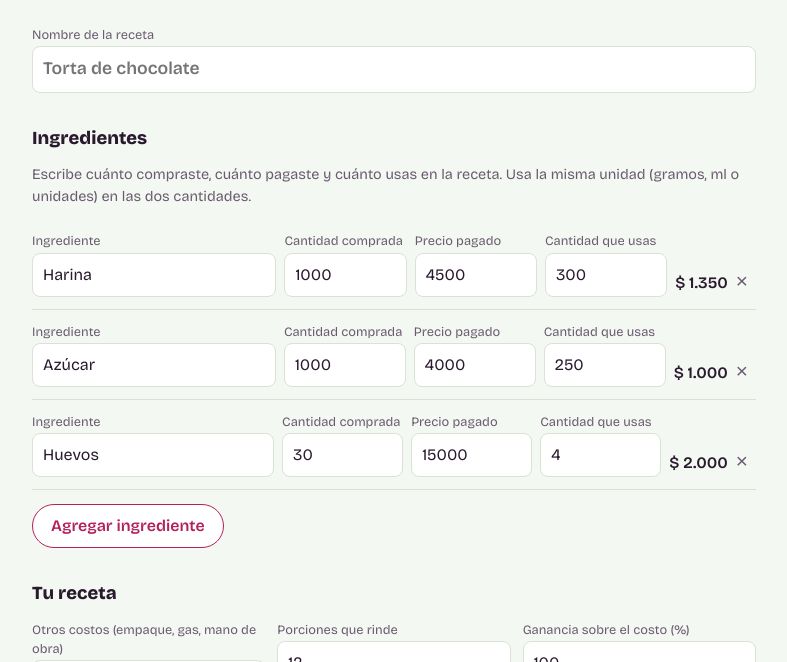
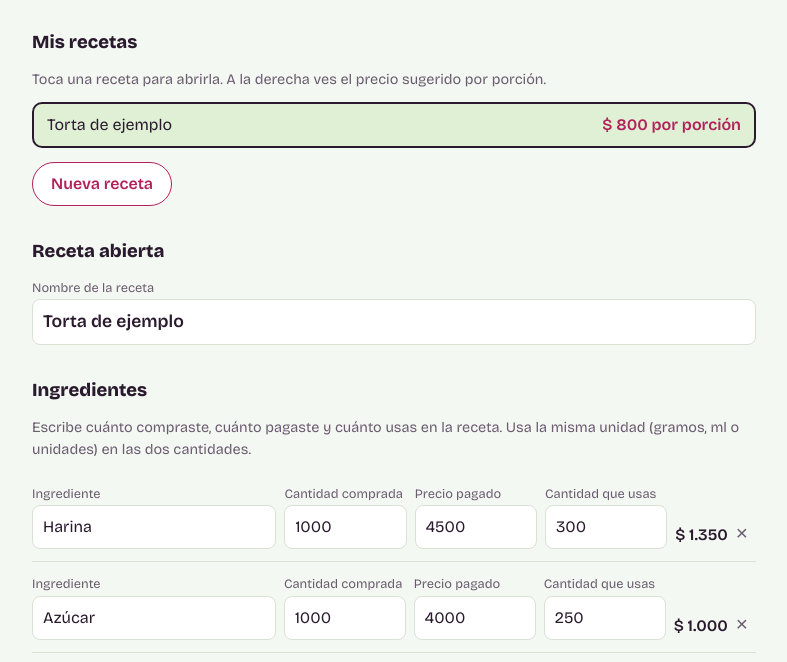
Before and after one commit to sheleiny-dev/costeo-reposteria, a plain HTML site: page index.html in a window 1280 px wide. Shown: the part 135-797 px from the top of the page, without its empty margins (246-1033 px from the left). Drawn offline with nearby package versions, Linux system fonts and the light colour scheme.

Commit message:
Actualizo calculadora

```diff
--- a/index.html
+++ b/index.html
@@ -30,6 +30,30 @@
   h2 { font-size: 1.15rem; margin: 32px 0 12px; }
   .nota { color: var(--suave); font-size: .9rem; margin: 0 0 12px; }
 
+  /* Lista de recetas */
+  .lista { list-style: none; padding: 0; margin: 0 0 14px; display: grid; gap: 8px; }
+  .item {
+    width: 100%; display: flex; justify-content: space-between; align-items: baseline; gap: 12px;
+    text-align: left; font: inherit; color: var(--texto);
+    background: var(--papel); border: 1px solid var(--linea); border-radius: 10px;
+    padding: 10px 14px; cursor: pointer;
+  }
+  .item:hover { border-color: var(--texto); }
+  .item.activa { background: var(--pistacho); border: 2px solid var(--texto); padding: 9px 13px; }
+  .item-precio { color: var(--frambuesa); font-weight: 600; white-space: nowrap; }
+
+  .boton {
+    font: inherit; font-weight: 600;
+    background: var(--papel); color: var(--frambuesa);
+    border: 1.5px solid var(--frambuesa); border-radius: 999px;
+    padding: 9px 18px; cursor: pointer;
+  }
+  .boton:hover { background: var(--frambuesa); color: #fff; }
+  .boton.discreto { color: var(--suave); border: 1px solid var(--linea); font-weight: 400; padding: 8px 16px; }
+  .boton.discreto:hover { color: var(--frambuesa); border-color: var(--frambuesa); background: none; }
+
+  /* Formulario */
+  .nombre-receta input { font-size: 1.1rem; font-weight: 600; }
   .fila {
     display: grid;
     grid-template-columns: 2fr 1fr 1fr 1fr auto;
@@ -55,13 +79,7 @@
     font-size: 1.3rem; cursor: pointer; padding: 4px 8px; border-radius: 6px;
   }
   .quitar:hover { color: var(--frambuesa); }
-  .agregar {
-    margin-top: 14px; font: inherit; font-weight: 600;
-    background: var(--papel); color: var(--frambuesa);
-    border: 1.5px solid var(--frambuesa); border-radius: 999px;
-    padding: 9px 18px; cursor: pointer;
-  }
-  .agregar:hover { background: var(--frambuesa); color: #fff; }
+  #agregar { margin-top: 14px; }
 
   .ajustes { display: grid; grid-template-columns: repeat(3, 1fr); gap: 12px; }
 
@@ -78,16 +96,8 @@
   .detalle dt { font-size: .85rem; color: var(--suave); }
   .detalle dd { margin: 0; font-weight: 600; font-size: 1.1rem; }
 
-  .nombre-receta { margin-bottom: 8px; }
-  .nombre-receta input { font-size: 1.1rem; font-weight: 600; }
-  .pie { margin-top: 28px; display: flex; flex-wrap: wrap; gap: 12px; align-items: center; justify-content: space-between; }
-  .guardado { color: var(--suave); font-size: .9rem; margin: 0; }
-  .reiniciar {
-    font: inherit; background: none; color: var(--suave);
-    border: 1px solid var(--linea); border-radius: 999px;
-    padding: 8px 16px; cursor: pointer;
-  }
-  .reiniciar:hover { color: var(--frambuesa); border-color: var(--frambuesa); }
+  .pie { margin-top: 28px; display: flex; flex-wrap: wrap; gap: 10px; align-items: center; }
+  .guardado { color: var(--suave); font-size: .9rem; margin: 18px 0 0; }
 
   @media (max-width: 620px) {
     .fila { grid-template-columns: 1fr 1fr; }
@@ -101,6 +111,12 @@
   <h1>Costeo de recetas</h1>
   <p class="sub">Calcula cuánto te cuesta cada torta y a qué precio venderla.</p>
 
+  <h2>Mis recetas</h2>
+  <p class="nota">Toca una receta para abrirla. A la derecha ves el precio sugerido por porción.</p>
+  <ul class="lista" id="lista"></ul>
+  <button class="boton" id="nueva" type="button">Nueva receta</button>
+
+  <h2>Receta abierta</h2>
   <div class="nombre-receta">
     <label for="nombreReceta">Nombre de la receta</label>
     <input id="nombreReceta" type="text" placeholder="Torta de chocolate">
@@ -109,9 +125,9 @@
   <h2>Ingredientes</h2>
   <p class="nota">Escribe cuánto compraste, cuánto pagaste y cuánto usas en la receta. Usa la misma unidad (gramos, ml o unidades) en las dos cantidades.</p>
   <div id="ingredientes"></div>
-  <button class="agregar" id="agregar" type="button">Agregar ingrediente</button>
+  <button class="boton" id="agregar" type="button">Agregar ingrediente</button>
 
-  <h2>Tu receta</h2>
+  <h2>Costos y ganancia</h2>
   <div class="ajustes">
     <div>
       <label for="otros">Otros costos (empaque, gas, mano de obra)</label>
@@ -139,117 +155,231 @@
   </section>
 
   <div class="pie">
-    <p class="guardado">Tu receta se guarda sola en este navegador.</p>
-    <button class="reiniciar" id="reiniciar" type="button">Empezar receta nueva</button>
+    <button class="boton discreto" id="duplicar" type="button">Duplicar esta receta</button>
+    <button class="boton discreto" id="eliminar" type="button">Eliminar esta receta</button>
   </div>
+  <p class="guardado">Tus recetas se guardan solas en este navegador.</p>
 </main>
 
 <script>
+  const CLAVE = "costeo-reposteria-v2";
+  const CLAVE_V1 = "costeo-reposteria-v1";
   const cop = new Intl.NumberFormat("es-CO", { style: "currency", currency: "COP", maximumFractionDigits: 0 });
-  const contenedor = document.getElementById("ingredientes");
+  const $ = id => document.getElementById(id);
+  const contenedor = $("ingredientes");
+
+  let recetas = [];
+  let actualId = null;
+
+  const num = v => parseFloat(v) || 0;
+  const nuevoId = () => Date.now().toString(36) + Math.random().toString(36).slice(2, 6);
+  const actual = () => recetas.find(r => r.id === actualId);
+
+  /* ---------- Datos y cálculos ---------- */
+
+  function recetaVacia() {
+    return { id: nuevoId(), nombre: "", otros: "0", porciones: "12", margen: "100",
+             ingredientes: [{ nombre: "", comprada: "", precio: "", usada: "" }] };
+  }
+
+  function costoIngrediente(i) {
+    const comprada = num(i.comprada);
+    return comprada > 0 ? (num(i.precio) / comprada) * num(i.usada) : 0;
+  }
+
+  function resumen(r) {
+    const total = r.ingredientes.reduce((suma, i) => suma + costoIngrediente(i), 0) + num(r.otros);
+    const porciones = Math.max(1, num(r.porciones));
+    const costoPorcion = total / porciones;
+    // Redondea el precio por porción a la centena más cercana hacia arriba
+    const precioPorcion = Math.ceil((costoPorcion * (1 + num(r.margen) / 100)) / 100) * 100;
+    const precioTorta = precioPorcion * porciones;
+    return { total, costoPorcion, precioPorcion, precioTorta, ganancia: precioTorta - total };
+  }
+
+  /* ---------- Guardar y cargar ---------- */
+
+  function guardar() {
+    try {
+      localStorage.setItem(CLAVE, JSON.stringify({ recetas, actualId }));
+    } catch (e) { /* si el navegador no deja guardar, la calculadora sigue funcionando */ }
+  }
+
+  function limpiar(r) {
+    return {
+      id: String(r.id || nuevoId()),
+      nombre: String(r.nombre || ""),
+      otros: String(r.otros ?? "0"),
+      porciones: String(r.porciones ?? "12"),
+      margen: String(r.margen ?? "100"),
+      ingredientes: Array.isArray(r.ingredientes)
+        ? r.ingredientes.map(i => ({
+            nombre: String(i.nombre || ""),
+            comprada: String(i.comprada ?? ""),
+            precio: String(i.precio ?? ""),
+            usada: String(i.usada ?? "")
+          }))
+        : []
+    };
+  }
+
+  function cargar() {
+    try {
+      const v2 = localStorage.getItem(CLAVE);
+      if (v2) {
+        const datos = JSON.parse(v2);
+        if (Array.isArray(datos.recetas) && datos.recetas.length) {
+          recetas = datos.recetas.map(limpiar);
+          actualId = recetas.some(r => r.id === datos.actualId) ? datos.actualId : recetas[0].id;
+          return true;
+        }
+      }
+      // Si venías de la versión anterior (una sola receta), la recupera
+      const v1 = localStorage.getItem(CLAVE_V1);
+      if (v1) {
+        const receta = limpiar({ ...JSON.parse(v1), id: nuevoId() });
+        recetas = [receta];
+        actualId = receta.id;
+        return true;
+      }
+    } catch (e) { /* datos dañados: empieza de cero */ }
+    return false;
+  }
+
+  /* ---------- Pantalla ---------- */
 
   function nuevaFila(datos = {}) {
     const fila = document.createElement("div");
     fila.className = "fila";
     fila.innerHTML = `
-      <div class="nombre"><label>Ingrediente</label><input type="text" class="i-nombre" placeholder="Harina" ></div>
-      <div><label>Cantidad comprada</label><input type="number" class="i-comprada" min="0" step="any" inputmode="decimal" value="${datos.comprada ?? ""}"></div>
-      <div><label>Precio pagado</label><input type="number" class="i-precio" min="0" step="any" inputmode="decimal" value="${datos.precio ?? ""}"></div>
-      <div><label>Cantidad que usas</label><input type="number" class="i-usada" min="0" step="any" inputmode="decimal" value="${datos.usada ?? ""}"></div>
+      <div class="nombre"><label>Ingrediente</label><input type="text" class="i-nombre" placeholder="Harina"></div>
+      <div><label>Cantidad comprada</label><input type="number" class="i-comprada" min="0" step="any" inputmode="decimal"></div>
+      <div><label>Precio pagado</label><input type="number" class="i-precio" min="0" step="any" inputmode="decimal"></div>
+      <div><label>Cantidad que usas</label><input type="number" class="i-usada" min="0" step="any" inputmode="decimal"></div>
       <div><span class="costo">$0</span><button class="quitar" type="button" aria-label="Quitar ingrediente">×</button></div>
     `;
+    fila.querySelector(".i-nombre").value = datos.nombre || "";
+    fila.querySelector(".i-comprada").value = datos.comprada ?? "";
+    fila.querySelector(".i-precio").value = datos.precio ?? "";
+    fila.querySelector(".i-usada").value = datos.usada ?? "";
     fila.querySelector(".quitar").addEventListener("click", () => { fila.remove(); calcular(); });
-    fila.querySelector(".i-nombre").value = datos.nombre || "";
     contenedor.appendChild(fila);
   }
 
-  function numero(el) { return parseFloat(el.value) || 0; }
+  function pintarFormulario(r) {
+    $("nombreReceta").value = r.nombre;
+    $("otros").value = r.otros;
+    $("porciones").value = r.porciones;
+    $("margen").value = r.margen;
+    contenedor.innerHTML = "";
+    r.ingredientes.forEach(nuevaFila);
+    if (!contenedor.children.length) nuevaFila();
+  }
+
+  function leerFormulario() {
+    const r = actual();
+    r.nombre = $("nombreReceta").value;
+    r.otros = $("otros").value;
+    r.porciones = $("porciones").value;
+    r.margen = $("margen").value;
+    r.ingredientes = [...contenedor.querySelectorAll(".fila")].map(f => ({
+      nombre: f.querySelector(".i-nombre").value,
+      comprada: f.querySelector(".i-comprada").value,
+      precio: f.querySelector(".i-precio").value,
+      usada: f.querySelector(".i-usada").value
+    }));
+  }
+
+  function pintarLista() {
+    const lista = $("lista");
+    lista.innerHTML = "";
+    recetas.forEach(r => {
+      const li = document.createElement("li");
+      const boton = document.createElement("button");
+      boton.type = "button";
+      boton.className = "item" + (r.id === actualId ? " activa" : "");
+      if (r.id === actualId) boton.setAttribute("aria-current", "true");
+
+      const nombre = document.createElement("span");
+      nombre.textContent = r.nombre.trim() || "Receta sin nombre";
+      const precio = document.createElement("span");
+      precio.className = "item-precio";
+      precio.textContent = cop.format(resumen(r).precioPorcion) + " por porción";
+
+      boton.append(nombre, precio);
+      boton.addEventListener("click", () => abrir(r.id));
+      li.appendChild(boton);
+      lista.appendChild(li);
+    });
+  }
 
   function calcular() {
-    let total = 0;
-    contenedor.querySelectorAll(".fila").forEach(fila => {
-      const comprada = numero(fila.querySelector(".i-comprada"));
-      const precio = numero(fila.querySelector(".i-precio"));
-      const usada = numero(fila.querySelector(".i-usada"));
-      const costo = comprada > 0 ? (precio / comprada) * usada : 0;
-      fila.querySelector(".costo").textContent = cop.format(costo);
-      total += costo;
+    leerFormulario();
+    const r = actual();
+
+    contenedor.querySelectorAll(".fila").forEach((fila, k) => {
+      fila.querySelector(".costo").textContent = cop.format(costoIngrediente(r.ingredientes[k]));
     });
 
-    total += numero(document.getElementById("otros"));
-    const porciones = Math.max(1, numero(document.getElementById("porciones")));
-    const margen = numero(document.getElementById("margen")) / 100;
+    const s = resumen(r);
+    $("costoTotal").textContent = cop.format(s.total);
+    $("costoPorcion").textContent = cop.format(s.costoPorcion);
+    $("precioPorcion").textContent = cop.format(s.precioPorcion);
+    $("precioTorta").textContent = cop.format(s.precioTorta);
+    $("ganancia").textContent = cop.format(s.ganancia);
 
-    const costoPorcion = total / porciones;
-    // Redondea el precio por porción a la centena más cercana
-    const precioPorcion = Math.ceil((costoPorcion * (1 + margen)) / 100) * 100;
-    const precioTorta = precioPorcion * porciones;
-
-    document.getElementById("costoTotal").textContent = cop.format(total);
-    document.getElementById("costoPorcion").textContent = cop.format(costoPorcion);
-    document.getElementById("precioPorcion").textContent = cop.format(precioPorcion);
-    document.getElementById("precioTorta").textContent = cop.format(precioTorta);
-    document.getElementById("ganancia").textContent = cop.format(precioTorta - total);
+    pintarLista();
     guardar();
   }
 
-  const CLAVE = "costeo-reposteria-v1";
-
-  function guardar() {
-    try {
-      const datos = {
-        nombre: document.getElementById("nombreReceta").value,
-        otros: document.getElementById("otros").value,
-        porciones: document.getElementById("porciones").value,
-        margen: document.getElementById("margen").value,
-        ingredientes: [...contenedor.querySelectorAll(".fila")].map(f => ({
-          nombre: f.querySelector(".i-nombre").value,
-          comprada: f.querySelector(".i-comprada").value,
-          precio: f.querySelector(".i-precio").value,
-          usada: f.querySelector(".i-usada").value
-        }))
-      };
-      localStorage.setItem(CLAVE, JSON.stringify(datos));
-    } catch (e) { /* si el navegador no deja guardar, la calculadora sigue funcionando */ }
+  function abrir(id) {
+    actualId = id;
+    pintarFormulario(actual());
+    calcular();
   }
 
-  function cargar() {
-    try {
-      const guardado = localStorage.getItem(CLAVE);
-      if (!guardado) return false;
-      const datos = JSON.parse(guardado);
-      document.getElementById("nombreReceta").value = datos.nombre || "";
-      document.getElementById("otros").value = datos.otros || 0;
-      document.getElementById("porciones").value = datos.porciones || 12;
-      document.getElementById("margen").value = datos.margen || 100;
-      (datos.ingredientes || []).forEach(nuevaFila);
-      if (!contenedor.children.length) nuevaFila();
-      return true;
-    } catch (e) {
-      return false;
-    }
-  }
+  /* ---------- Botones ---------- */
 
-  document.getElementById("reiniciar").addEventListener("click", () => {
-    if (!confirm("¿Borrar esta receta y empezar una nueva?")) return;
-    contenedor.innerHTML = "";
-    document.getElementById("nombreReceta").value = "";
-    document.getElementById("otros").value = 0;
-    document.getElementById("porciones").value = 12;
-    document.getElementById("margen").value = 100;
-    nuevaFila();
-    calcular();
+  $("nueva").addEventListener("click", () => {
+    const r = recetaVacia();
+    recetas.push(r);
+    abrir(r.id);
+    $("nombreReceta").focus();
   });
 
-  document.getElementById("agregar").addEventListener("click", () => { nuevaFila(); calcular(); });
+  $("duplicar").addEventListener("click", () => {
+    const copia = JSON.parse(JSON.stringify(actual()));
+    copia.id = nuevoId();
+    copia.nombre = (copia.nombre.trim() || "Receta") + " (copia)";
+    recetas.push(copia);
+    abrir(copia.id);
+  });
+
+  $("eliminar").addEventListener("click", () => {
+    const nombre = actual().nombre.trim() || "esta receta";
+    if (!confirm("¿Eliminar " + nombre + "? Esta acción no se puede deshacer.")) return;
+    recetas = recetas.filter(r => r.id !== actualId);
+    if (!recetas.length) recetas.push(recetaVacia());
+    abrir(recetas[0].id);
+  });
+
+  $("agregar").addEventListener("click", () => { nuevaFila(); calcular(); });
   document.addEventListener("input", calcular);
 
-  // Si hay una receta guardada, la recupera; si no, muestra un ejemplo
+  /* ---------- Arranque ---------- */
+
   if (!cargar()) {
-    nuevaFila({ nombre: "Harina", comprada: 1000, precio: 4500, usada: 300 });
-    nuevaFila({ nombre: "Azúcar", comprada: 1000, precio: 4000, usada: 250 });
-    nuevaFila({ nombre: "Huevos", comprada: 30, precio: 15000, usada: 4 });
+    const ejemplo = recetaVacia();
+    ejemplo.nombre = "Torta de ejemplo";
+    ejemplo.ingredientes = [
+      { nombre: "Harina", comprada: "1000", precio: "4500", usada: "300" },
+      { nombre: "Azúcar", comprada: "1000", precio: "4000", usada: "250" },
+      { nombre: "Huevos", comprada: "30", precio: "15000", usada: "4" }
+    ];
+    recetas = [ejemplo];
+    actualId = ejemplo.id;
   }
+  pintarFormulario(actual());
   calcular();
 </script>
 </body>
```
